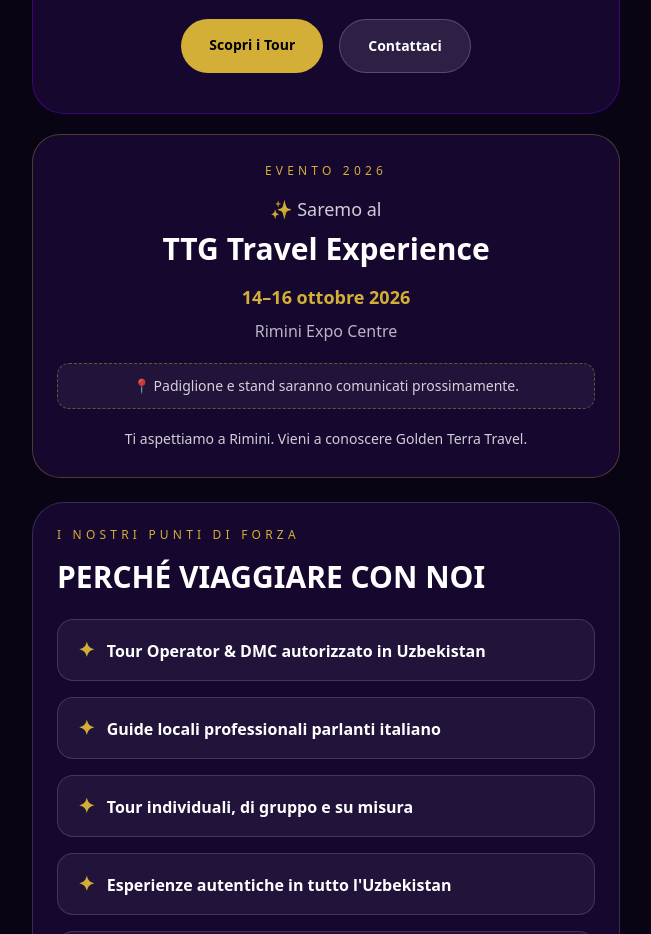
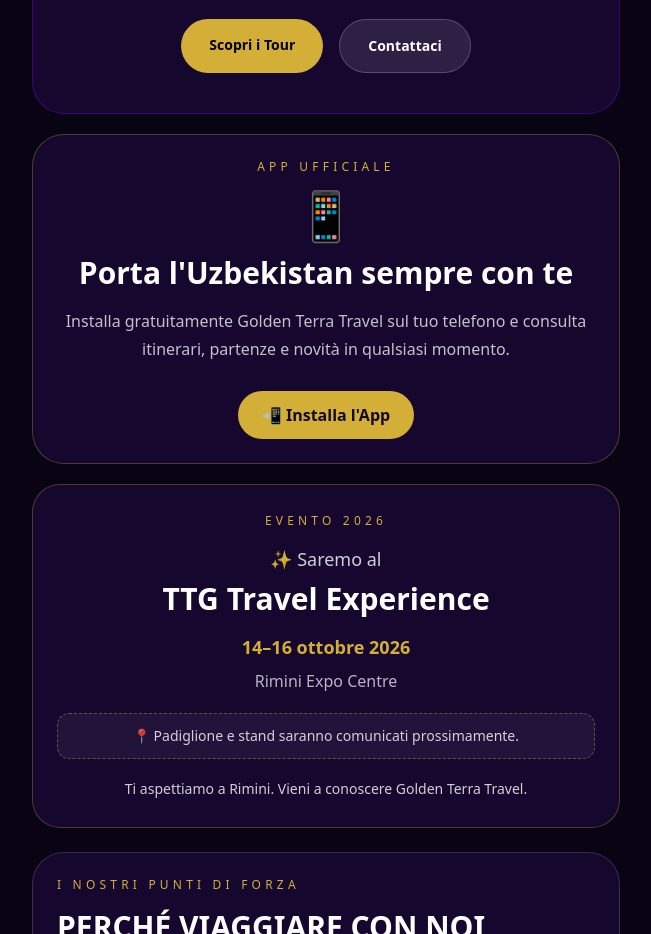
Before and after one commit to toybel/golden-terra-travel, a Next.js app: page / in a window 1280 px wide. Shown: the part 1240-2174 px from the top of the page, without its empty margins (314-965 px from the left). Built offline with nearby package versions, Linux system fonts and the light colour scheme.

Commit message:
Added install app card and multilingual support

```diff
--- a/app/page.tsx
+++ b/app/page.tsx
@@ -1,7 +1,7 @@
 "use client";
 
 import Image from "next/image";
-import { Fragment, useState } from "react";
+import { Fragment, useEffect, useState } from "react";
 import {
   FaFacebookF,
   FaInstagram,
@@ -21,7 +21,39 @@
 
 export default function Home() {
   const [language, setLanguage] = useState<Language>("it");
+  const [installPrompt, setInstallPrompt] = useState<any>(null);
   const t = language === "it" ? it : en;
+
+  useEffect(() => {
+    const handler = (event: Event) => {
+      event.preventDefault();
+      setInstallPrompt(event);
+    };
+
+    window.addEventListener("beforeinstallprompt", handler);
+
+    return () => {
+      window.removeEventListener("beforeinstallprompt", handler);
+    };
+  }, []);
+
+  const handleInstallApp = async () => {
+    if (installPrompt) {
+      await installPrompt.prompt();
+      await installPrompt.userChoice;
+      setInstallPrompt(null);
+      return;
+    }
+
+    const isIos = /iphone|ipad|ipod/i.test(navigator.userAgent);
+
+    if (isIos) {
+      alert(t.install.iosInstructions);
+      return;
+    }
+
+    alert(t.install.browserInstructions);
+  };
 
   return (
     <main className="min-h-screen bg-[#080414] text-white">
@@ -136,6 +168,32 @@
                 {t.hero.contactUs}
               </a>
             </div>
+          </div>
+        </section>
+
+        <section className="mt-5 rounded-[2rem] border border-[#D4AF37]/30 bg-[#16072F] p-6 text-center">
+          <p className="text-xs tracking-[0.35em] text-[#D4AF37]">
+            {t.install.label}
+          </p>
+
+          <div className="mt-4 text-5xl">📱</div>
+
+          <h2 className="mt-4 text-3xl font-bold">
+            {t.install.title}
+          </h2>
+
+          <p className="mt-4 leading-7 text-white/75">
+            {t.install.text}
+          </p>
+
+          <div className="mt-7 flex justify-center">
+            <button
+              type="button"
+              onClick={handleInstallApp}
+              className="rounded-full bg-[#D4AF37] px-6 py-3 font-semibold text-[#120A24] transition hover:scale-105"
+            >
+              {t.install.button}
+            </button>
           </div>
         </section>
 
--- /dev/null
+++ b/components/InstallAppButton.tsx
@@ -0,0 +1,42 @@
+"use client";
+
+import { useEffect, useState } from "react";
+
+interface BeforeInstallPromptEvent extends Event {
+  prompt: () => Promise<void>;
+  userChoice: Promise<{ outcome: "accepted" | "dismissed" }>;
+}
+
+export default function InstallAppButton() {
+  const [deferredPrompt, setDeferredPrompt] =
+    useState<BeforeInstallPromptEvent | null>(null);
+
+  useEffect(() => {
+    const handler = (e: Event) => {
+      e.preventDefault();
+      setDeferredPrompt(e as BeforeInstallPromptEvent);
+    };
+
+    window.addEventListener("beforeinstallprompt", handler);
+
+    return () =>
+      window.removeEventListener("beforeinstallprompt", handler);
+  }, []);
+
+  if (!deferredPrompt) return null;
+
+  const install = async () => {
+    await deferredPrompt.prompt();
+    await deferredPrompt.userChoice;
+    setDeferredPrompt(null);
+  };
+
+  return (
+    <button
+      onClick={install}
+      className="rounded-full bg-[#D4AF37] px-6 py-3 font-semibold text-[#120A24] transition hover:scale-105"
+    >
+      📲 Installa l'App
+    </button>
+  );
+}
--- a/messages/en.ts
+++ b/messages/en.ts
@@ -18,6 +18,16 @@
     assistanceText: "Before, during and after your journey.",
     discoverTours: "Discover Tours",
     contactUs: "Contact Us",
+  },
+  install: {
+    label: "OFFICIAL APP",
+    title: "Take Uzbekistan with you",
+    text: "Install Golden Terra Travel for free on your phone and access itineraries, departures and travel updates anytime.",
+    button: "📲 Install the App",
+    iosInstructions:
+      'Open Safari, tap Share and choose "Add to Home Screen".',
+    browserInstructions:
+      'Open the browser menu and choose "Install app" or "Add to Home screen".',
   },
   event: {
     label: "2026 EVENT",
@@ -66,7 +76,7 @@
     {
       title: "Easter & Navruz in Uzbekistan 2027",
       text: "During the most fascinating season of the year, when the almond trees are in bloom and Uzbekistan celebrates Navruz, we will guide you through the wonders of the Silk Road.",
-      image: "/tours/navruz-en.png",
+      image: "/tours/navruz-en.jpg",
       variant: "poster",
       href: "https://wa.me/393475218989?text=Hello,%20I%20would%20like%20to%20receive%20the%20Easter%20and%20Navruz%20Uzbekistan%202027%20programme.",
       buttonLabel: "Request the programme",
--- a/messages/it.ts
+++ b/messages/it.ts
@@ -18,6 +18,16 @@
     assistanceText: "Prima, durante e dopo il viaggio.",
     discoverTours: "Scopri i Tour",
     contactUs: "Contattaci",
+  },
+  install: {
+    label: "APP UFFICIALE",
+    title: "Porta l'Uzbekistan sempre con te",
+    text: "Installa gratuitamente Golden Terra Travel sul tuo telefono e consulta itinerari, partenze e novità in qualsiasi momento.",
+    button: "📲 Installa l'App",
+    iosInstructions:
+      'Apri Safari, tocca Condividi e scegli "Aggiungi alla schermata Home".',
+    browserInstructions:
+      'Apri il menu del browser e scegli "Installa app" oppure "Aggiungi alla schermata Home".',
   },
   event: {
     label: "EVENTO 2026",
```
Lines whose indentation alone changed are shown as unchanged.
